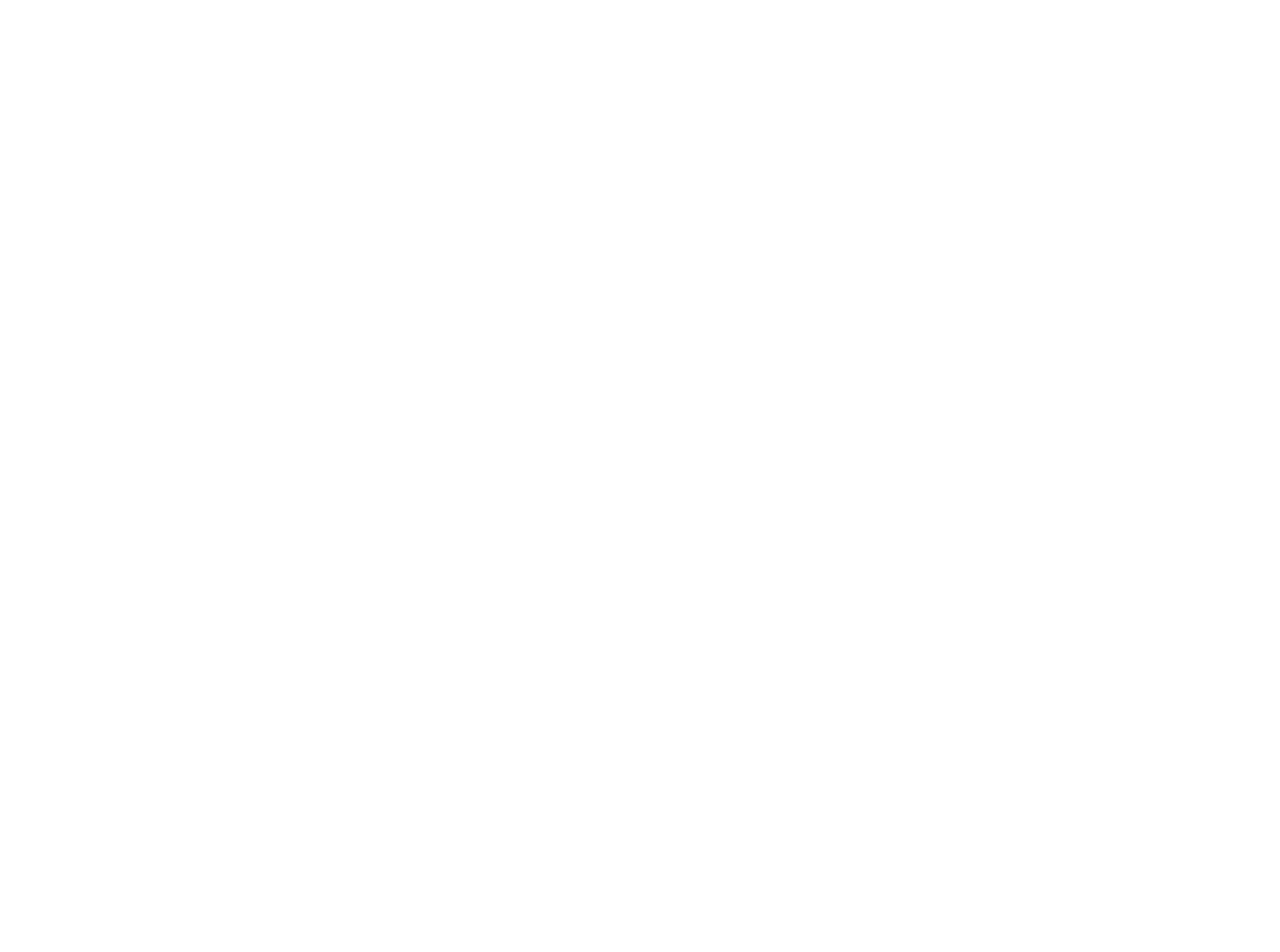
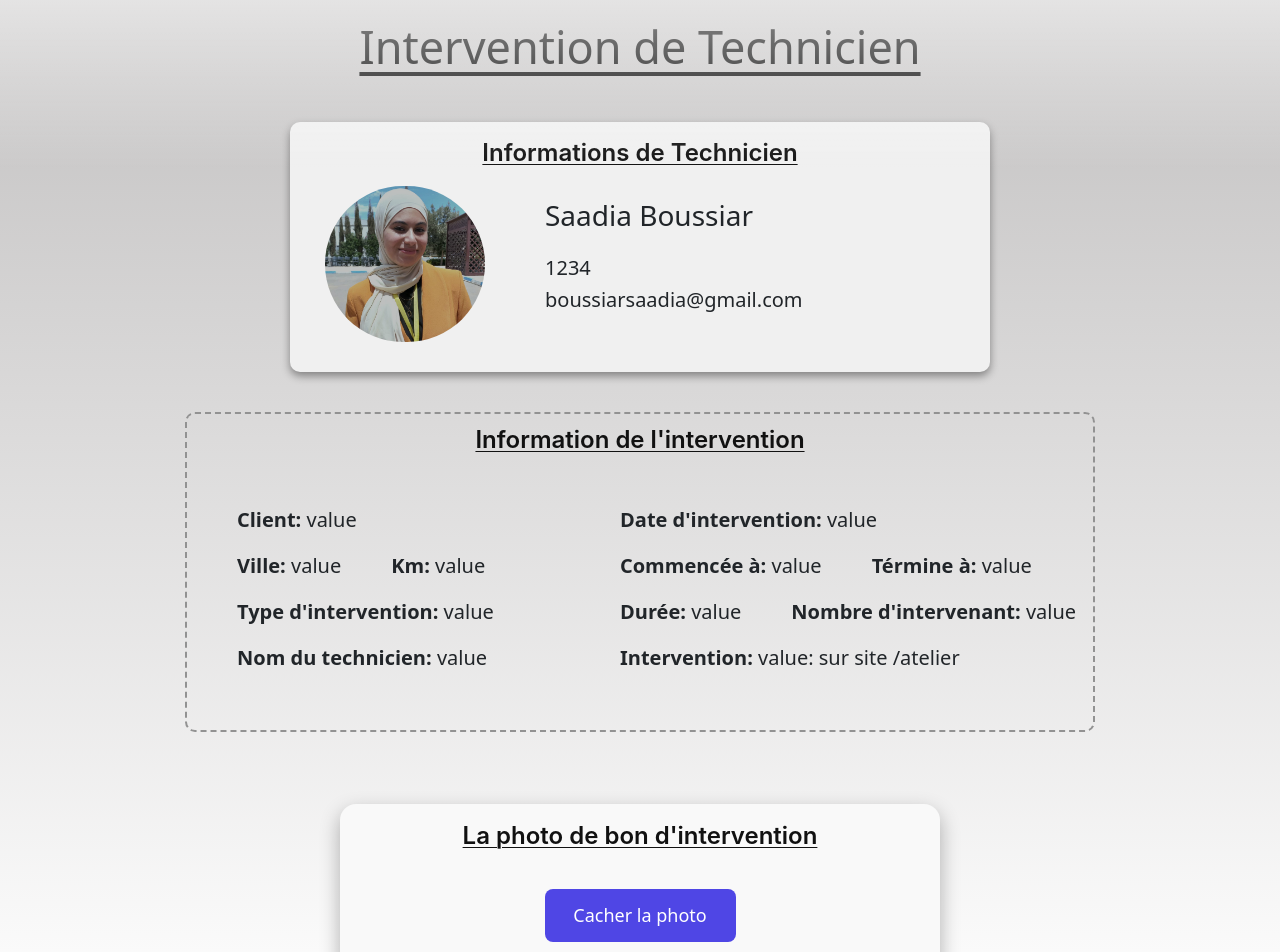
Before and after one commit to Saadiaboussiar/dweb-App-Frontend, a React (Vite) app: page /Techintervetion in a window 1280 px wide. Before the commit this address had no page. Shown: the part 100-1052 px from the top of the page. Before the commit the page ends 800 px from the top, so only its background shows below. Built offline with nearby package versions, Linux system fonts and the light colour scheme.

Commit message:
added admin's page to see intervention voucher

```diff
--- a/src/App.tsx
+++ b/src/App.tsx
@@ -5,6 +5,7 @@
 import TechProfile from './Pages/Technician-Profile/TechProfile'
 import AdminProfile from './Pages/Admin-profile/AdminProfile'
 import RequireAuth from './auth/RequireAuth'
+import TechIntervention from './Pages/Intervention/TechIntervention'
 
 const App = () => {
   return (
@@ -17,6 +18,7 @@
         <Route path='/SignIn' element={<LogInForm/>} />
         <Route path='/techprofile' element={<RequireAuth> <TechProfile /> </RequireAuth> } />
         <Route path='/adminprofile' element={<RequireAuth> <AdminProfile/> </RequireAuth> }/>
+        <Route path='/Techintervetion' element={<TechIntervention/>}></Route>
       </Routes>
 
     </>
--- /dev/null
+++ b/src/Pages/Intervention/TechIntervention.tsx
@@ -0,0 +1,86 @@
+import React, { useState } from 'react'
+import './intervention.css'
+import Navbar from '../../components/Navbar/Navbar'
+import profile_icon from '../../assets/icons/profileIcon.png';
+import profile from '../../assets/saadia.jpeg'
+import bon from '../../assets/bonIntervention.jpeg'
+
+const TechIntervention = () => {
+    const [display,setDisplay]=useState(true)
+
+    const handlePhoto=()=>{
+        setDisplay(!display);
+
+    }
+
+  return (
+    <>
+        <div className='intervention-page-container'>
+            <Navbar />
+
+            <div className='intervention-container'>
+                <h1 > Intervention de Technicien </h1>
+
+                <div className='tech-infos-c'>
+                    <h3> Informations de Technicien </h3> {/* i'll make it a card with profile*/}
+
+                    <div className='tech-infos'>
+                        <div className='tech-profile'>
+                        <img src={profile} className='tech-profile' />
+                        </div>
+                        <div className='tech-infos-card'>
+                            <div className='tech-name'> <h5>Saadia Boussiar</h5></div>
+
+                            <h6>1234</h6>
+                            <h6>boussiarsaadia@gmail.com</h6>
+                        </div>
+
+                    </div>
+                </div>
+
+                <div className='inter-infos-c'>
+                    <h3> Information de l'intervention </h3>
+                    <div className='inter-infos'>
+                        <div className='infos-left'>
+                            <p><strong>Client: </strong> value </p>
+                            <div className='two-fields'><p><strong>Ville: </strong> value </p> <p><strong>Km: </strong> value </p> </div>
+                            <p><strong>Type d'intervention: </strong> value </p>
+                            <p><strong>Nom du technicien: </strong> value </p>
+                        </div>
+                        <div className='infos-right'>
+                            <p><strong>Date d'intervention: </strong> value </p>
+                            <div className='two-fields'><p> <strong>Commencée à: </strong> value </p> <p><strong>Términe à: </strong> value </p></div>
+                            <div className='two-fields'> <p><strong>Durée: </strong> value </p> <p><strong>Nombre d'intervenant: </strong> value </p> </div>
+                            <p><strong>Intervention: </strong> value: sur site /atelier </p>
+                        </div>
+                    </div>
+                </div>
+
+               <div className="bon-container">
+                    <h3 className="bon-title">La photo de bon d'intervention</h3>
+
+                    <button className="toggle-btn" onClick={handlePhoto}>
+                        {display ? 'Cacher la photo' : 'Afficher la photo'}
+                    </button>
+
+                    {display && (
+                        <div className="bon-image-wrapper">
+                            <img className="bon-image" src={bon} alt="Bon d'intervention" />
+                        </div>
+                    )}
+</div>
+
+
+
+
+            </div>
+        </div>
+
+
+
+    </>
+
+  )
+}
+
+export default TechIntervention
--- /dev/null
+++ b/src/Pages/Intervention/intervention.css
@@ -0,0 +1,201 @@
+
+.intervention-page-container{
+    background-image: linear-gradient(180deg, rgba(180, 178, 178, 0.8) 10%,transparent);
+    width: 100vw;
+}
+
+.intervention-container{
+    display: flex;
+    flex-direction: column;
+    gap: 40px;
+    justify-content: center;
+    align-items: center;
+}
+
+.intervention-container h1{
+    color: #000;
+    margin-top: 120px;
+    font-size: 45px;
+    text-decoration: underline;
+    text-underline-offset: 8px;
+}
+
+.tech-infos-c{
+    width: 700px;
+    height: 250px;
+    padding: 15px 25px 15px 25px;
+    border-radius: 10px;
+    background-color: #f0f0f0;
+    box-shadow:  0px 4px 8px rgba(0.8, 0.4, 0.4, 0.4);
+}
+
+.intervention-container h3{
+    text-align: center;
+    font-size: 1.5rem;         /* 24px */
+    font-weight: 600;
+    color: #111;
+    font-family: 'Inter', sans-serif;
+    text-decoration: underline;
+    text-underline-offset: 3px;
+    text-decoration-thickness:1px ;
+    line-height: 1.3;
+    margin-bottom: 0.5rem;
+}
+
+.tech-infos{
+    display: flex;
+    justify-content: center;
+
+}
+
+.tech-profile{
+    width: 160px;
+    margin-top: 5px;
+    border-radius: 120px;
+}
+
+.tech-infos-card{
+    display: flex;
+    flex-direction: column;
+    height: 130px;
+    padding: 10px;
+    border-radius: 10px;
+    width: 280px;
+    margin-top: 13px;
+    margin-left: 50px;
+    margin-right: 140px;
+
+}
+
+.tech-infos-card h5{
+    font-size: 28px;
+}
+.tech-name{
+    margin-bottom: 15px;
+}
+
+.tech-infos-card h6{
+    font-size: 20px;
+}
+
+.inter-infos-c{
+
+    width: 910px;
+    height: 320px;
+    padding: 10px;
+    border-radius: 10px;
+    border: 2px dashed #929292;
+;
+}
+
+
+.inter-infos{
+    margin-top: 50px;
+    display: grid;
+    grid-template-columns: repeat(2, 1fr);
+    row-gap: 20px;
+    font-size: 20px;
+}
+
+.infos-left{
+    margin-left: 40px;
+}
+
+.infos-right{
+    margin-left: -20px;
+}
+
+.two-fields{
+    display: flex;
+    gap: 50px;
+}
+
+.bon-container{
+    width: 800px;
+    height: 450px;
+    margin-bottom: 70px;
+    padding: 10px;
+}
+
+
+.bon-container {
+  max-width: 600px;
+  margin: 2rem auto;
+  max-height: 200px;
+  text-align: center;
+  padding: 1rem;
+  border-radius: 1rem;
+  background-color: #f9f9f9;
+  box-shadow: 0 8px 20px rgba(0, 0, 0, 0.3);
+}
+
+.bon-title {
+  font-size: 1.2rem;
+  font-weight: 600;
+  margin-bottom: 1rem;
+}
+
+.toggle-btn {
+  background-color: #4f46e5;
+  color: white;
+  padding: 0.8rem 1.8rem;
+  border: none;
+  border-radius: 0.5rem;
+  cursor: pointer;
+  font-weight: 500;
+  font-size: large;
+  transition: background-color 0.3s ease;
+  margin-top: 30px;
+}
+
+.toggle-btn:hover {
+  background-color: #4338ca;
+}
+
+.bon-image-wrapper {
+  margin-top: 1.5rem;
+  padding: 0.5rem;
+  background: white;
+  border-radius: 0.75rem;
+  box-shadow: 0 4px 15px rgba(0, 0, 0, 0.15);
+}
+
+.bon-image {
+  max-width: 100%;
+  height: auto;
+  border-radius: 0.5rem;
+  object-fit: contain;
+}
+
+@media (max-width: 1000px){
+
+.inter-infos-c{
+    width: 550px;
+    height: 520px;
+    padding: 10px;
+    border-radius: 10px;
+    border: 3px dashed #929292;
+;
+}
+
+
+.inter-infos{
+    margin-top: 50px;
+    display: flex;
+    flex-direction: column;
+}
+
+.infos-left{
+    margin-left: 40px;
+}
+
+.infos-right{
+    margin-left: 40px;
+}
+
+.two-fields{
+    display: flex;
+    gap: 60px;
+}
+
+}
```
Also changed, not shown: src/assets/bonIntervention.jpeg (added), src/assets/saadia.jpeg (added).
